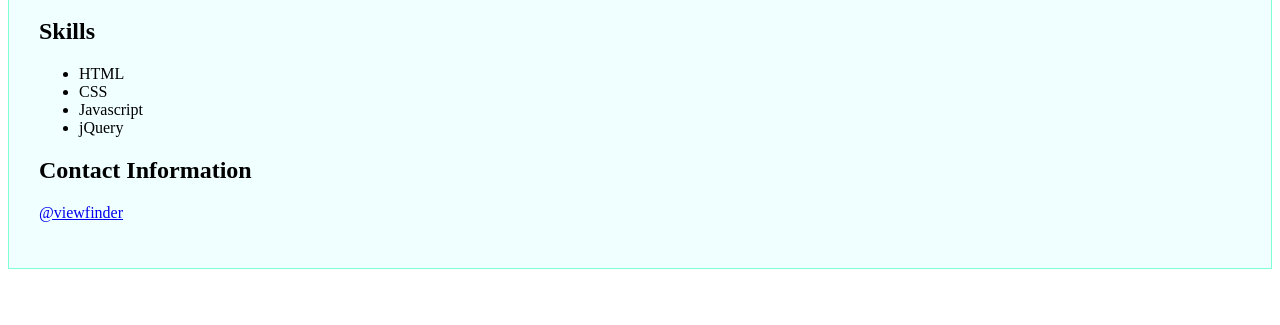
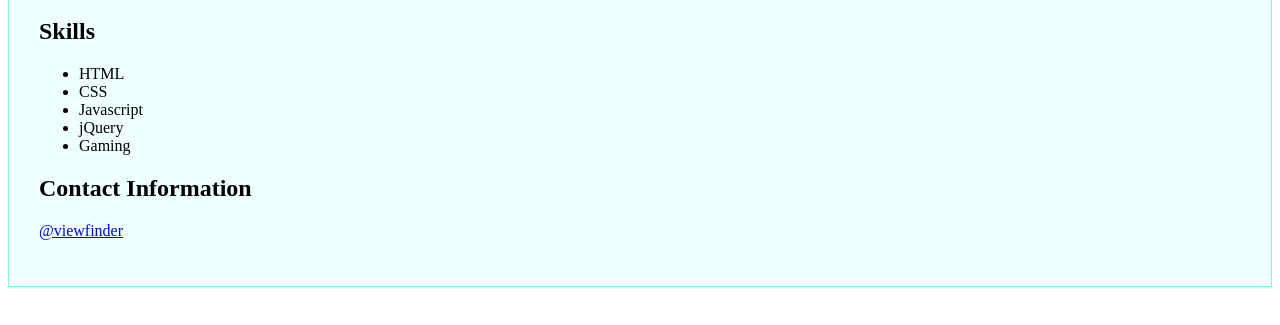
Before and after one commit to Vi3wfind3r/About-Me, a plain HTML site: page index.html in a window 1280 px wide. Shown: the part 139-464 px from the top of the page. Drawn offline with Linux system fonts and the light colour scheme.

Commit message:
Evaluation Change added extra list item

```diff
--- a/index.html
+++ b/index.html
@@ -14,6 +14,7 @@
    <li>CSS</li>
    <li>Javascript</li>
    <li>jQuery</li>
+   <li>Gaming</li>
  </ul>
  <h2>Contact Information</h2>
  <p><a href="https://thinkful-students.slack.com/messages/C02D02A5D/">@viewfinder</a></p>
```
